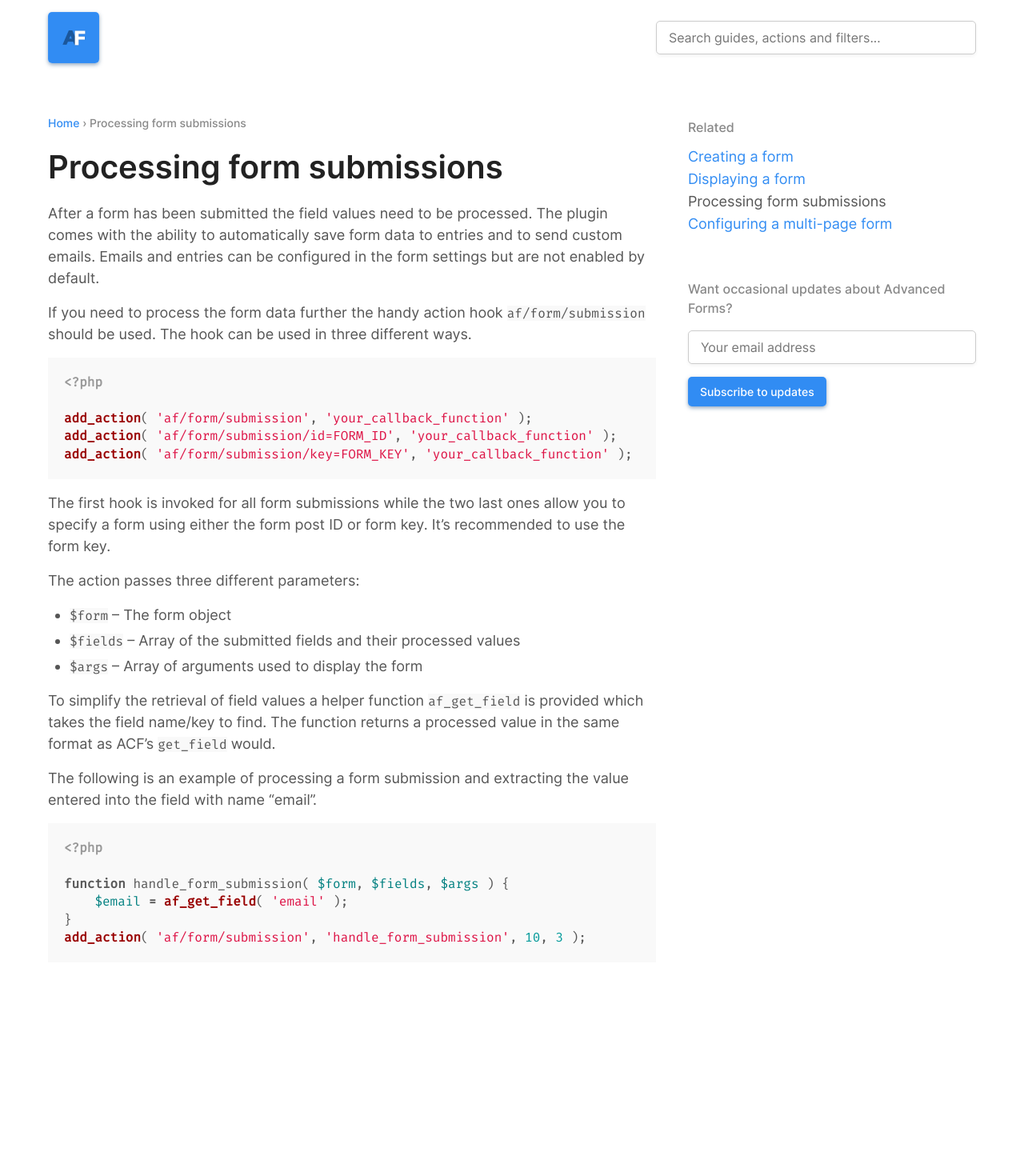
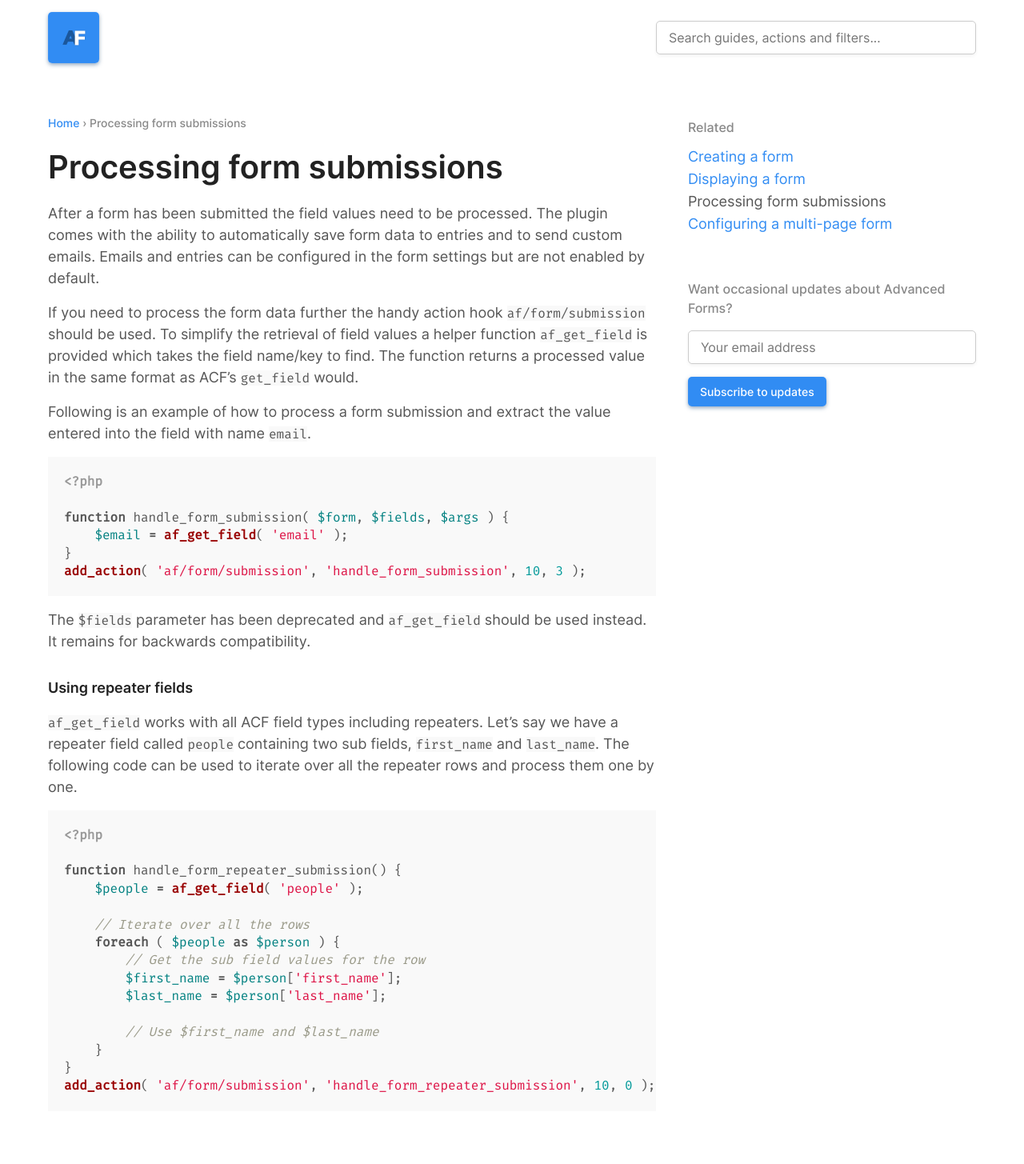
Before and after one commit to advancedforms/advancedforms.github.io, a Jekyll site: the page built from _posts/2016-12-25-processing-form-submissions.markdown, in a window 1280 px wide. Shown: the whole page at 80% size. Built offline with Jekyll 4.4.1, drawn with Linux system fonts in a browser that asks for light colours; comment, search, counter and statistics services are not loaded; before the commit the page ends 1269 px from its top, so only the background shows below that.

Commit message:
Reworked form processing guide and added repeater example

```diff
--- a/_posts/2016-12-25-processing-form-submissions.markdown
+++ b/_posts/2016-12-25-processing-form-submissions.markdown
@@ -7,28 +7,9 @@ categories: guides basic
 
 After a form has been submitted the field values need to be processed. The plugin comes with the ability to automatically save form data to entries and to send custom emails. Emails and entries can be configured in the form settings but are not enabled by default.
 
-If you need to process the form data further the handy action hook `af/form/submission` should be used. The hook can be used in three different ways.
+If you need to process the form data further the handy action hook `af/form/submission` should be used. To simplify the retrieval of field values a helper function `af_get_field` is provided which takes the field name/key to find. The function returns a processed value in the same format as ACF's `get_field` would.
 
-{% highlight php startinline %}
-<?php
-
-add_action( 'af/form/submission', 'your_callback_function' );
-add_action( 'af/form/submission/id=FORM_ID', 'your_callback_function' );
-add_action( 'af/form/submission/key=FORM_KEY', 'your_callback_function' );
-
-{% endhighlight %}
-
-The first hook is invoked for all form submissions while the two last ones allow you to specify a form using either the form post ID or form key. It's recommended to use the form key.
-
-The action passes three different parameters:
-
-- `$form` – The form object
-- `$fields` – Array of the submitted fields and their processed values
-- `$args` – Array of arguments used to display the form
-
-To simplify the retrieval of field values a helper function `af_get_field` is provided which takes the field name/key to find. The function returns a processed value in the same format as ACF's `get_field` would.
-
-The following is an example of processing a form submission and extracting the value entered into the field with name "email".
+Following is an example of how to process a form submission and extract the value entered into the field with name `email`.
 
 {% highlight php startinline %}
 <?php
@@ -39,3 +20,28 @@ function handle_form_submission( $form, $fields, $args ) {
 add_action( 'af/form/submission', 'handle_form_submission', 10, 3 );
 
 {% endhighlight %}
+
+The `$fields` parameter has been deprecated and `af_get_field` should be used instead. It remains for backwards compatibility.
+
+## Using repeater fields
+
+`af_get_field` works with all ACF field types including repeaters. Let's say we have a repeater field called `people` containing two sub fields, `first_name` and `last_name`. The following code can be used to iterate over all the repeater rows and process them one by one.
+
+{% highlight php startinline %}
+<?php
+
+function handle_form_repeater_submission() {
+    $people = af_get_field( 'people' );
+
+    // Iterate over all the rows
+    foreach ( $people as $person ) {
+        // Get the sub field values for the row
+        $first_name = $person['first_name'];
+        $last_name = $person['last_name'];
+
+        // Use $first_name and $last_name
+    }
+}
+add_action( 'af/form/submission', 'handle_form_repeater_submission', 10, 0 );
+
+{% endhighlight %}
```
